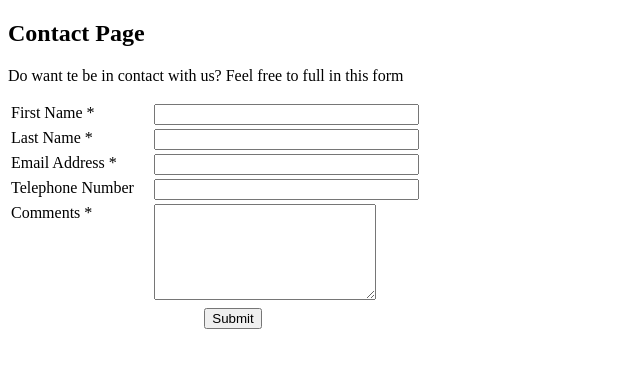
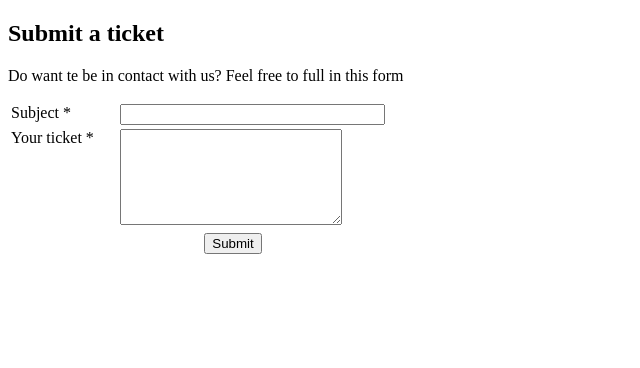
Before and after one commit to Grondwortel/webshop, a PHP site: the page made by application/views/pages/contact.php in a window 1280 px wide. Shown: the top 368 px of the page, without its empty margins (0-640 px from the left). Run offline with PHP 8.4, Linux system fonts and the light colour scheme; the template is opened without the code that fills it, so the values that code supplies are empty; some libraries are stand-ins or nearby versions.

Commit message:
Contact page saved.
Form is working, being saved inside database (table).

Changes inside:
- model ( ticket_model.php )
- view ( contact.php )
- controller (tickets.php )

Database CodeIgniter geupdated.

```diff
--- a/application/views/pages/contact.php
+++ b/application/views/pages/contact.php
@@ -4,56 +4,34 @@
 
 </head>
 <body>
+  <?php echo $this->session->flashdata('error'); ?>
+  <?php echo $this->session->flashdata('success'); ?>
 <div class="container">
-    <h2>Contact Page</h2>
+    <h2>Submit a ticket</h2>
 
     <p>Do want te be in contact with us? Feel free to full in this form</p>
 
-  	<form name="contactform" method="post" action="send_form_email.php">
+  	<form action="<?php echo (URL . 'tickets/submitCreate'); ?>" method="post">
 <table width="450px">
 <tr>
  <td valign="top">
-  <label for="first_name">First Name *</label>
+  <label for="subject">Subject *</label>
  </td>
  <td valign="top">
-  <input  type="text" name="first_name" maxlength="50" size="30">
- </td>
-</tr>
-<tr>
- <td valign="top"">
-  <label for="last_name">Last Name *</label>
- </td>
- <td valign="top">
-  <input  type="text" name="last_name" maxlength="50" size="30">
+  <input  type="text" name="subject" id="subject" maxlength="50" size="30">
  </td>
 </tr>
 <tr>
  <td valign="top">
-  <label for="email">Email Address *</label>
+  <label for="ticket">Your ticket *</label>
  </td>
  <td valign="top">
-  <input  type="text" name="email" maxlength="80" size="30">
- </td>
-</tr>
-<tr>
- <td valign="top">
-  <label for="telephone">Telephone Number</label>
- </td>
- <td valign="top">
-  <input  type="text" name="telephone" maxlength="30" size="30">
- </td>
-</tr>
-<tr>
- <td valign="top">
-  <label for="comments">Comments *</label>
- </td>
- <td valign="top">
-  <textarea  name="comments" maxlength="1000" cols="25" rows="6"></textarea>
+  <textarea  name="ticket" maxlength="1000" cols="25" rows="6"></textarea>
  </td>
 </tr>
 <tr>
  <td colspan="2" style="text-align:center">
-  <input type="submit" value="Submit" button type="button" class="btn btn-success">
+  <input type="submit" name="submit" value="Submit" button type="button" id='submit' class="btn btn-success">
 
  </td>
 </tr>
```
Also changed, not shown: codeigniter-2.sql (renamed from codeigniter.sql, +22 -2 lines), 1 other file.
